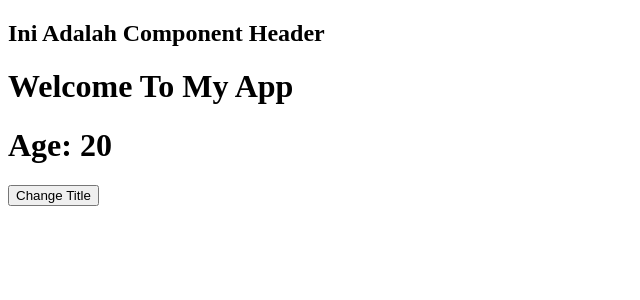
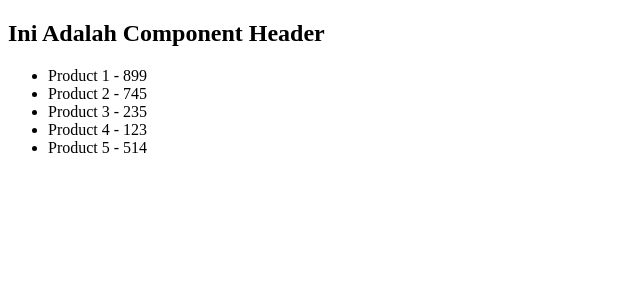
Before and after one commit to luthfimauludy/belajar-reactjs, a React (Create React App) app: page / in a window 1280 px wide. Shown: the top 300 px of the page, without its empty margins (0-640 px from the left). Built offline with nearby package versions, Linux system fonts and the light colour scheme.

Commit message:
Looping Lists

```diff
--- a/src/App.js
+++ b/src/App.js
@@ -2,20 +2,22 @@
 import Header from "./components/Header";
 
 function App() {
-    const [title, setTitle] = useState("Welcome To My App");
-    const [age, setAge] = useState(20);
-
-    const changeTitle = () => {
-        setTitle("Title Changed");
-        setAge(40);
-    }
+    const [products, setProducts] = useState([
+        { id: 1, title: 'Product 1', price: 899 },
+        { id: 2, title: 'Product 2', price: 745 },
+        { id: 3, title: 'Product 3', price: 235 },
+        { id: 4, title: 'Product 4', price: 123 },
+        { id: 5, title: 'Product 5', price: 514 }
+    ]);
 
     return (
         <div>
             <Header />
-            <h1>{ title }</h1>
-            <h1>Age: { age }</h1>
-            <button onClick={ changeTitle }>Change Title</button>
+            <ul>
+                {products.map((product) => (
+                    <li key={product.id}>{product.title} - {product.price}</li>
+                ))}
+            </ul>
         </div>
     );
 }
```
